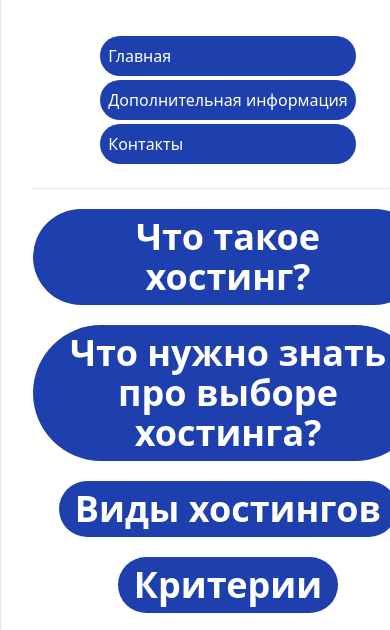
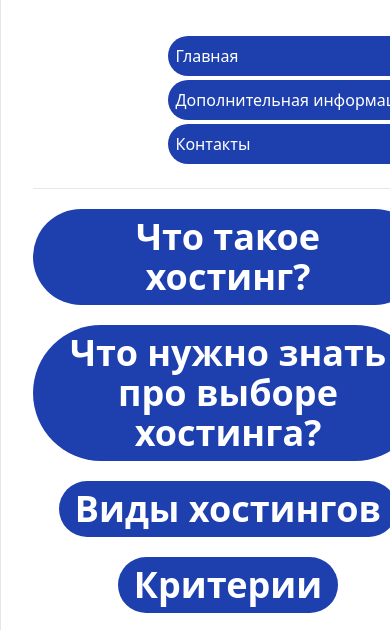
Before and after one commit to F1lyaOFF/ProHosting, a website: page main.html in a window 390 px wide. Shown: the top 630 px of the page. Drawn offline with nearby package versions, Linux system fonts and the light colour scheme.

Commit message:
main.html

```diff
--- a/main.html
+++ b/main.html
@@ -34,8 +34,8 @@
             </div>
         </div>
         <div class="flex flex-col w-screen h-auto px-8 py-8">
-            <header class="container mx-auto w-screen mt-1">
-                <div class="flex justify-center pt-big sm:justify-end">
+            <header class="flex container mx-auto w-screen mt-1 justify-end">
+                <div class="pt-big">
                     <div class="flex text-white space-y-1 flex-col sm:space-x-5 sm:flex-row">
                         <a href="" class="bg-blue-800 text-1xl py-2 px-2 rounded-full hover:bg-blue-950 sm:px-4 sm:text-2xl">Главная</a>
                         <a href="https://youtu.be/-WR0Cv2mmOg?si=ZkGWIMtg4c5AkDFf" target="_blank" class=" bg-blue-800 text-1xl py-2 px-2 rounded-full hover:bg-blue-950 sm:px-4 sm:text-2xl">Дополнительная информация</a>
```
